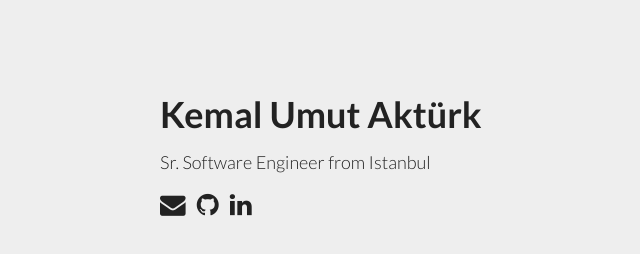
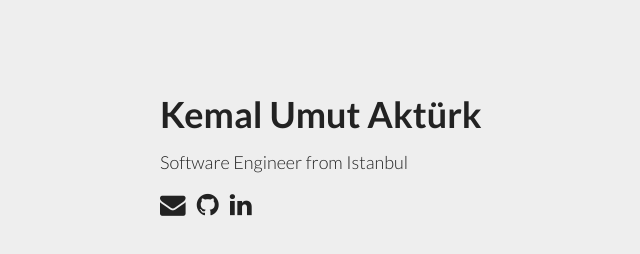
Before and after one commit to umutakturk/website, a plain HTML site: page index.html in a window 1280 px wide. Shown: the full height of the page, 80-720 px from the left. Drawn offline with Linux system fonts and the light colour scheme.

Commit message:
Remove Sr. title

```diff
--- a/index.html
+++ b/index.html
@@ -26,7 +26,7 @@
   <div class="container">
     <h1>Kemal Umut Aktürk</h1>
     <p class="info">
-      Sr. Software Engineer from Istanbul
+      Software Engineer from Istanbul
     </p>
     <ul class="inline">
       <li>
```
